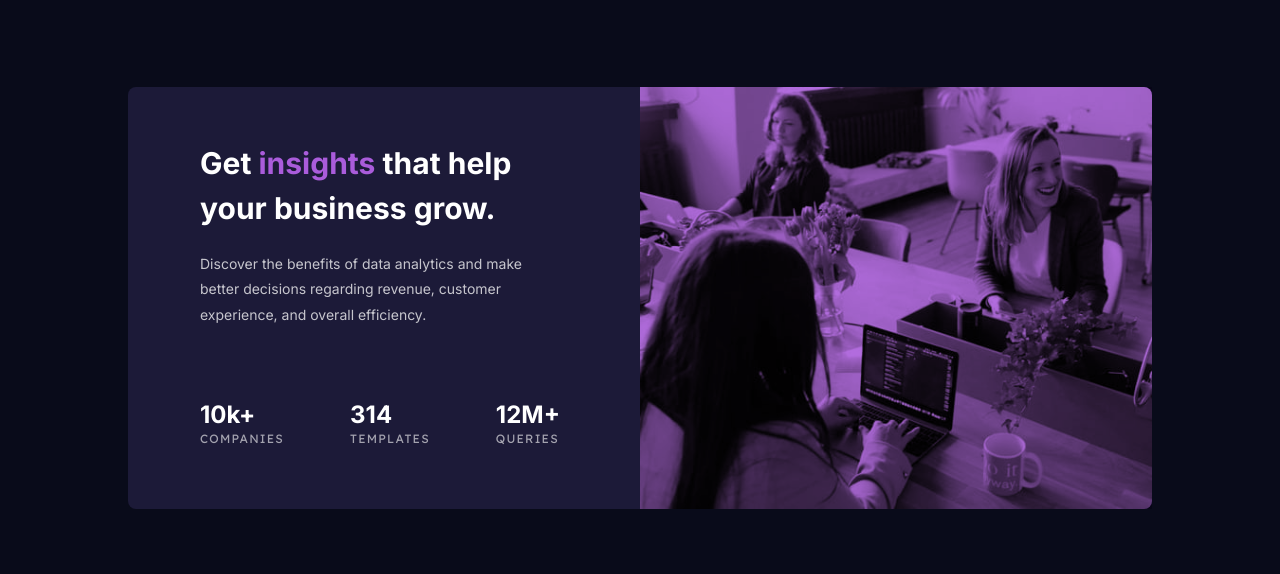
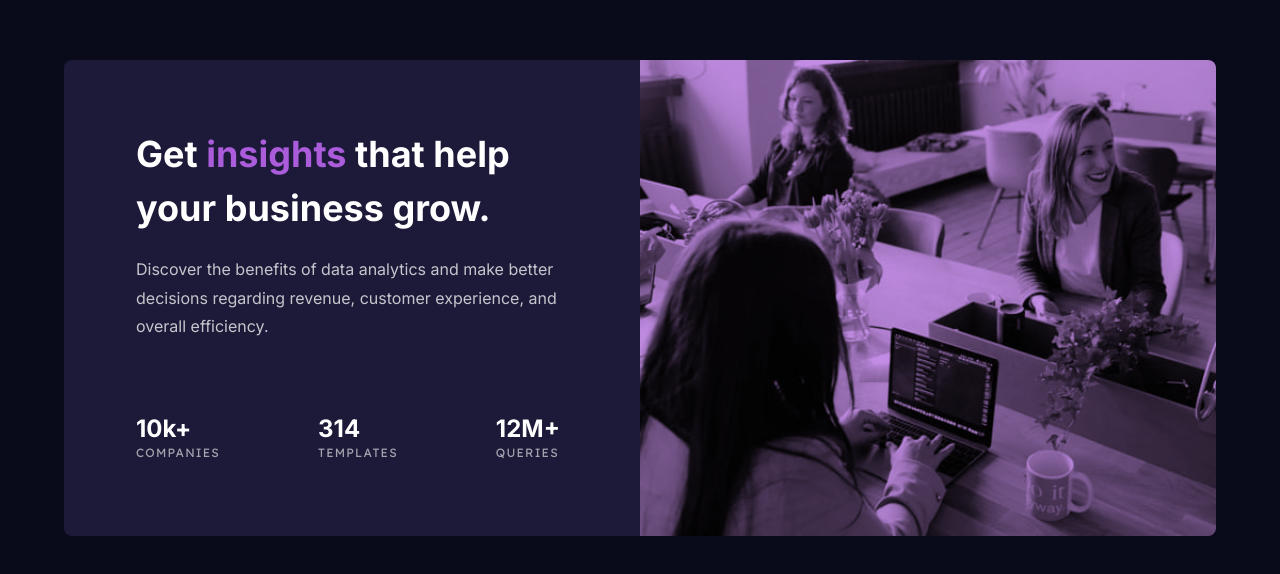
Before and after one commit to njorogejeff/fm-stats-preview-card-component, a website built with Vite: page index.html in a window 1280 px wide. Shown: the part 102-676 px from the top of the page. Built offline with nearby package versions, Linux system fonts and the light colour scheme.

Commit message:
refactor: adjust stats card layout and text sizing

```diff
--- a/index.html
+++ b/index.html
@@ -15,7 +15,7 @@
 
   <body class="font-Inter bg-statsNavy-950 text-statsWhite-paragraph grid min-h-screen place-content-center py-20 text-center text-[15px] sm:py-0 lg:text-left landscape:py-20">
     <!-- Stats Preview Card Component -->
-    <article class="bg-statsBlue-950 w-[88vw] rounded-lg md:max-w-lg lg:grid lg:w-[94vw] lg:max-w-5xl lg:grid-cols-2">
+    <article class="bg-statsBlue-950 w-[88vw] rounded-lg md:max-w-lg lg:grid lg:w-[94vw] lg:max-w-6xl lg:grid-cols-2">
       <!-- Stats Background Image -->
       <section class="relative lg:order-2">
         <img
@@ -28,16 +28,16 @@
           alt="Stats Preview Image"
           class="hidden lg:block lg:w-full lg:rounded-r-lg lg:object-cover"
         />
-        <div class="bg-statsPurple-500 absolute inset-0 opacity-90 mix-blend-multiply"></div>
+        <div class="bg-statsPurple-500 absolute inset-0 opacity-70 mix-blend-multiply"></div>
       </section>
 
       <!-- Stats Paragraph Section -->
       <section class="px-10 pt-8 pb-10 lg:order-1 lg:flex lg:flex-col lg:justify-center lg:pr-20 lg:pl-18">
-        <h2 class="text-statsWhite-heading mb-3 text-2xl font-bold lg:mb-5 lg:text-3xl lg:leading-normal">
+        <h2 class="text-statsWhite-heading mb-3 text-2xl font-bold lg:mb-5 lg:text-4xl lg:leading-normal">
           Get <span class="text-statsPurple-500">insights</span> that help your
           business grow.
         </h2>
-        <p class="text-statsWhite-paragraph mb-8 text-sm leading-[1.8] lg:mb-18">
+        <p class="text-statsWhite-paragraph mb-8 text-base leading-[1.8] lg:mb-18">
           Discover the benefits of data analytics and make better decisions
           regarding revenue, customer experience, and overall efficiency.
         </p>
```
